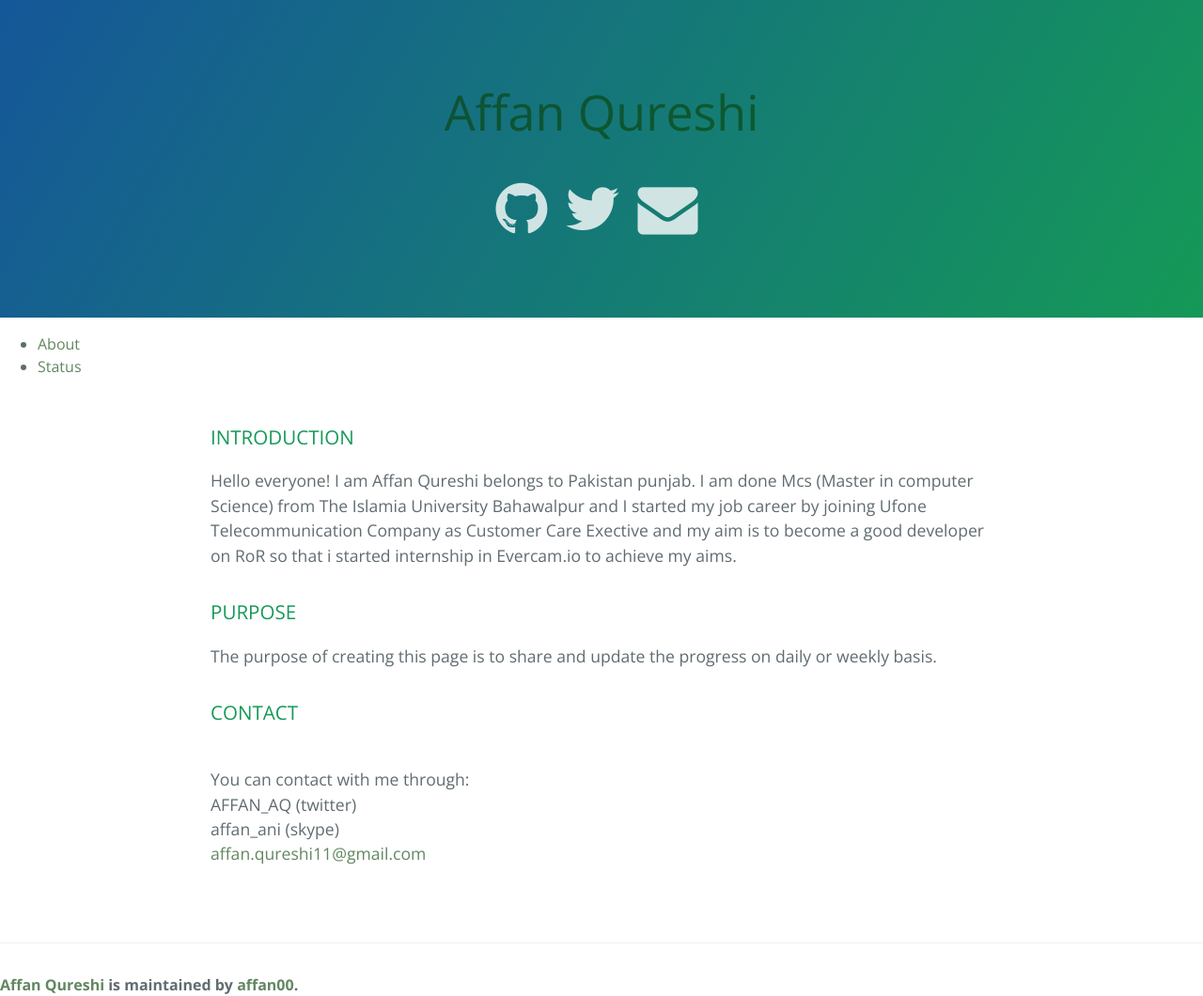
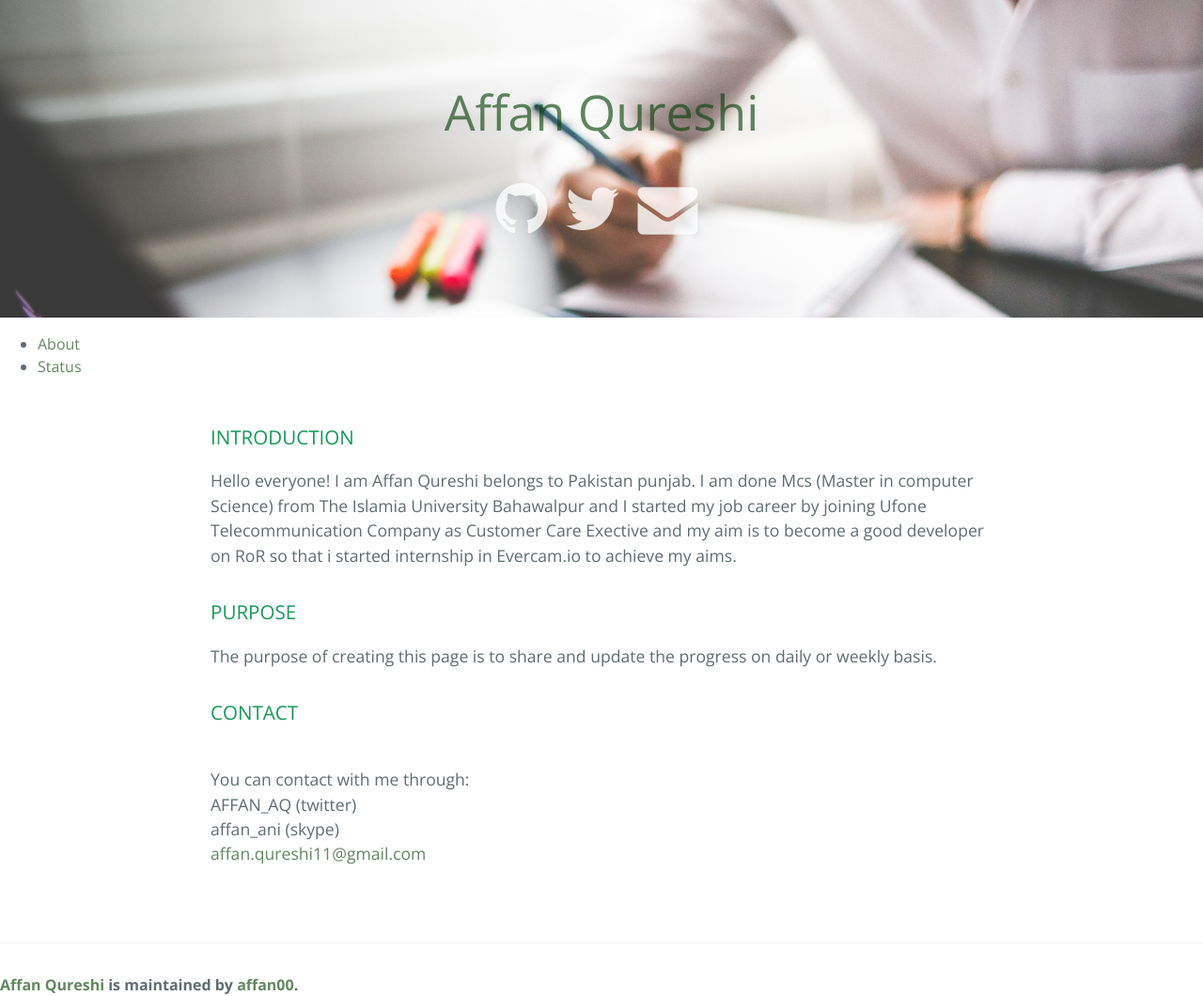
Before and after one commit to affan00/affan00.github.io, a Jekyll site: the page built from index.html, in a window 1280 px wide. Shown: the whole page at 94% size. Built offline with Jekyll 4.4.1, drawn with Linux system fonts in a browser that asks for light colours; nearby versions of some CDN libraries; Markdown is read by kramdown in place of the engine named in the settings.

Commit message:
changes commited

```diff
--- a/_layouts/default.html
+++ b/_layouts/default.html
@@ -11,7 +11,7 @@
     <link rel="stylesheet" href="https://maxcdn.bootstrapcdn.com/font-awesome/4.4.0/css/font-awesome.min.css">
 </head>
 <body>
-<section class="page-header">
+<section class="page-header" style="background-image: url(/aq.github.io/images/cp.jpg)">
     <a class="project-name" href="{{site.baseurl}}/index.html">Affan Qureshi</a>
     <h2 class="project-tagline"></h2>
     <h2 class="page-description icons">
--- a/stylesheets/stylesheet.css
+++ b/stylesheets/stylesheet.css
@@ -269,7 +269,7 @@
     color: rgba(255,255,255,0.8);
   }
 .fa-2x {
-    font-size: 2em;
+    font-size: 1.3em;
 }
 .fa {
     display: inline-block;
```
Also changed, not shown: images/cp.jpg (added).
